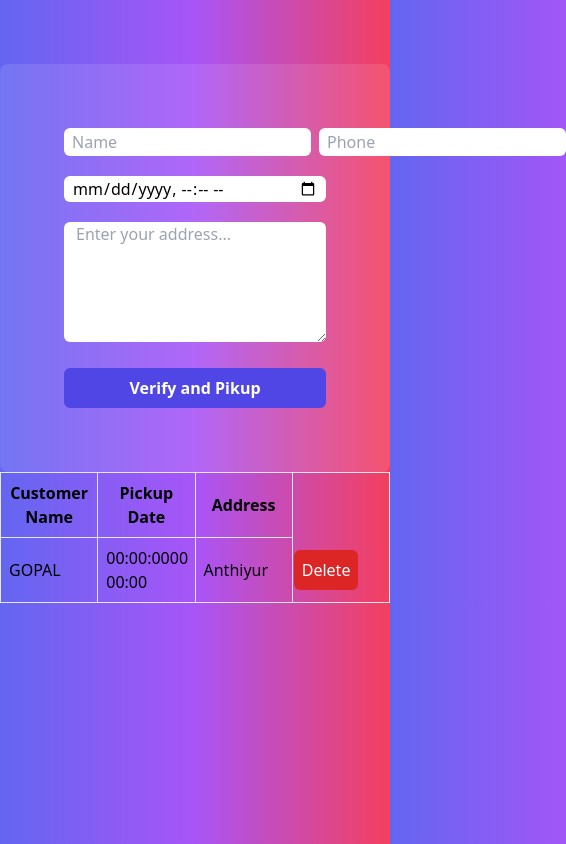
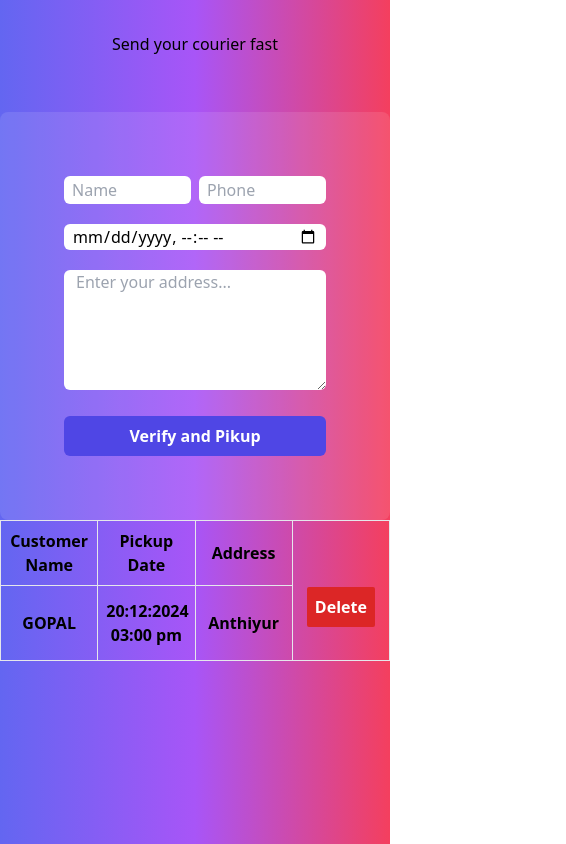
Before and after one commit to Gopalakrishnan008/courier-pickup, a website built with Vite: page index.html in a window 390 px wide. Shown: the whole page, 566 px wide, since content can reach past the window. Built offline with nearby package versions, Linux system fonts and the light colour scheme.

Commit message:
fix:input-responsive

```diff
--- a/index.html
+++ b/index.html
@@ -7,19 +7,22 @@
     <link rel="stylesheet" href="./public/assets/css/main.css" />
   </head>
   <body class="bg-gradient-to-r from-indigo-500 via-purple-500 to-rose-500">
+    <div>
+      <h2 class="text-center mt-8">Send your courier fast</h2>
+    </div>
     <div
-      class="p-16 space-y-5 max-w-xl mx-auto mt-16 bg-[rgba(255,255,255,0.1)] rounded-lg"
+      class="p-16 space-y-5 max-w-xl mx-auto mt-14 bg-[rgba(255,255,255,0.1)] rounded-lg"
     >
       <div class="flex space-x-2">
         <input
           type="text"
           placeholder="Name"
-          class="h-7 rounded-md sm:w-60 w-64 px-2 outline-none"
+          class="h-7 rounded-md  px-2 outline-none w-full"
         />
         <input
           type="number"
           placeholder="Phone"
-          class="sm:w-60 w-64 rounded-md px-2 outline-none"
+          class=" rounded-md px-2 outline-none w-full"
         />
       </div>
       <div>
@@ -45,8 +48,8 @@
         </button>
       </div>
     </div>
-    <div >
-      <table class="table table-fixed border w-full">
+    <div class="mx-auto max-w-xl">
+      <table class="table table-fixed border w-full text-center">
         <thead>
           <tr>
             <th class="px-2 py-2 border">Customer Name</th>
@@ -55,12 +58,12 @@
           </tr>
         </thead>
         <tbody>
-          <tr>
+          <tr class="font-semibold">
             <td class="px-2 py-2 border">GOPAL</td>
-            <td class="px-2 py-2 border">00:00:0000 00:00</td>
+            <td class="px-2 py-2 border">20:12:2024 03:00 pm</td>
             <td class="px-2 py-2 border">Anthiyur</td>
-            <td class=""><button class="bg-red-600 text-white p-2 rounded-md">Delete</button></td>
-          </tr>
+            <td><button class="bg-red-600 mb-8 text-white p-2 font-bold rounded-sm">Delete</button></td>
+            </tr>
         </tbody>
       </table>
     </div>
```
